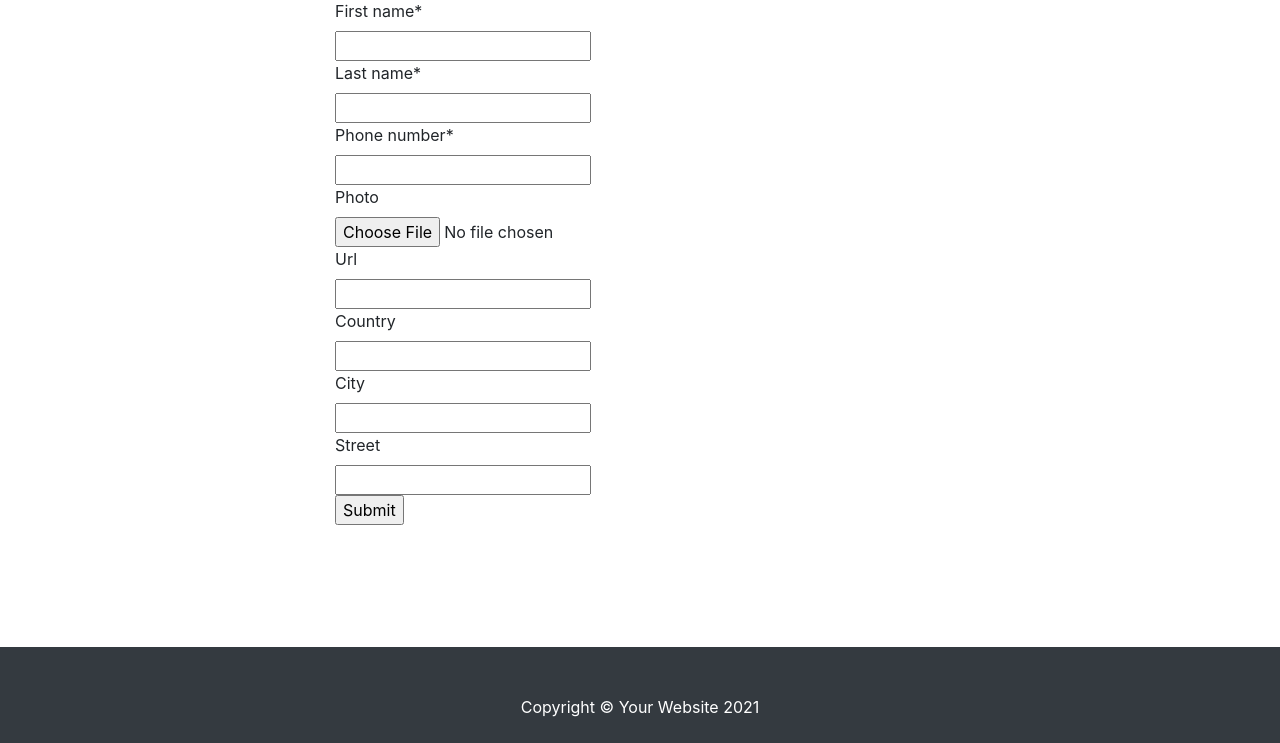
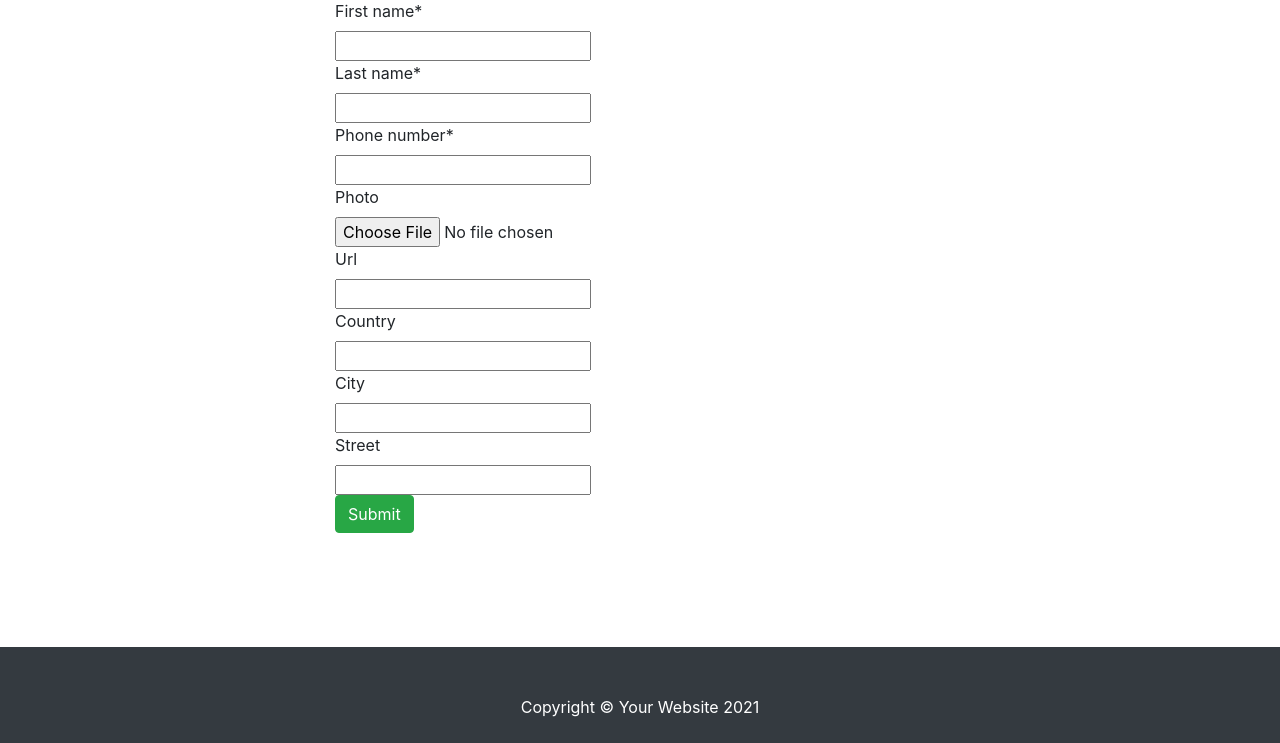
Before and after one commit to JohnWayne91/Address_book, a Django app: template address_book/mainapp/templates/mainapp/contact_update_form.html in a window 1280 px wide. Shown: the part 57-800 px from the top of the page. Run offline with Django 3.2, Linux system fonts and the light colour scheme; the template is opened without the code that fills it: values that come from a table or form of the project are taken from there, others are empty; some libraries are stand-ins or nearby versions.

Commit message:
Add class to submit button

```diff
--- a/address_book/mainapp/templates/mainapp/contact_update_form.html
+++ b/address_book/mainapp/templates/mainapp/contact_update_form.html
@@ -6,6 +6,6 @@
 <!-- form variable -->
  {{ form|crispy }}
 
-  <input type="submit" name="sumbit">
+  <input type="submit" name="sumbit" class="btn btn-success">
 </form>
 {% endblock %}
```
